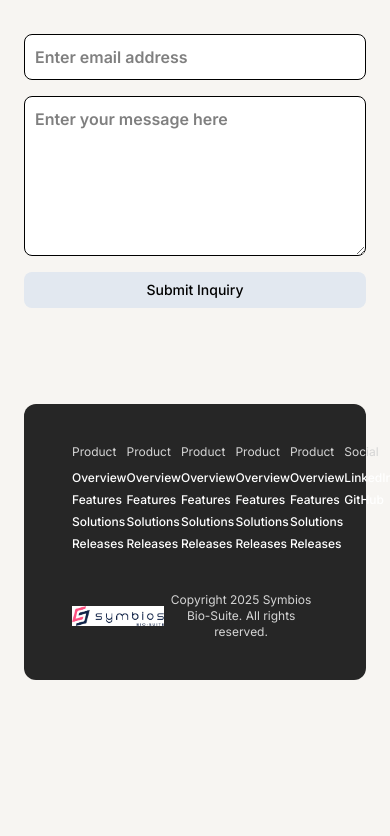
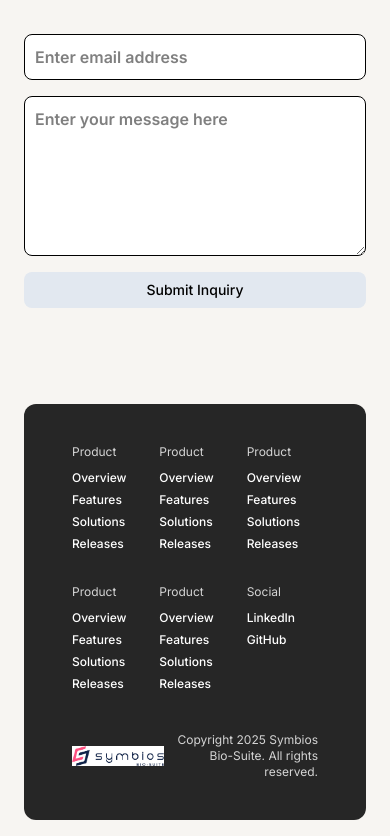
Before and after one commit to spencerhum04/symbios, a React (Vite) app: page / in a window 390 px wide. Shown: the part 1760-2596 px from the top of the page. Before the commit the page ends 2456 px from the top, so only its background shows below. Built offline with nearby package versions, Linux system fonts and the light colour scheme.

Commit message:
fix: mobile responsiveness

```diff
--- a/src/components/Footer.tsx
+++ b/src/components/Footer.tsx
@@ -17,7 +17,7 @@ export default function Footer() {
     return (
         <div className="w-full px-6 py-4">
             <div className="bg-neutral-800 text-white rounded-xl flex flex-col gap-10 px-12 py-10">
-                <div className="flex flex-row justify-between">
+                <div className="grid grid-cols-3 gap-x-4 gap-y-8 sm:flex sm:flex-row sm:justify-between">
                     <FooterColumn title="Product" items={product} />
                     <FooterColumn title="Product" items={product} />
                     <FooterColumn title="Product" items={product} />
@@ -27,7 +27,7 @@ export default function Footer() {
                 </div>
                 <div className="flex flex-row items-center justify-between">
                     <img src={logo} className="h-5" />
-                    <div className="text-neutral-300 text-xs text-center">Copyright 2025 Symbios Bio-Suite. All rights reserved.</div>
+                    <div className="text-neutral-300 text-xs text-end">Copyright 2025 Symbios Bio-Suite. All rights reserved.</div>
                 </div>
             </div>
         </div>
```
